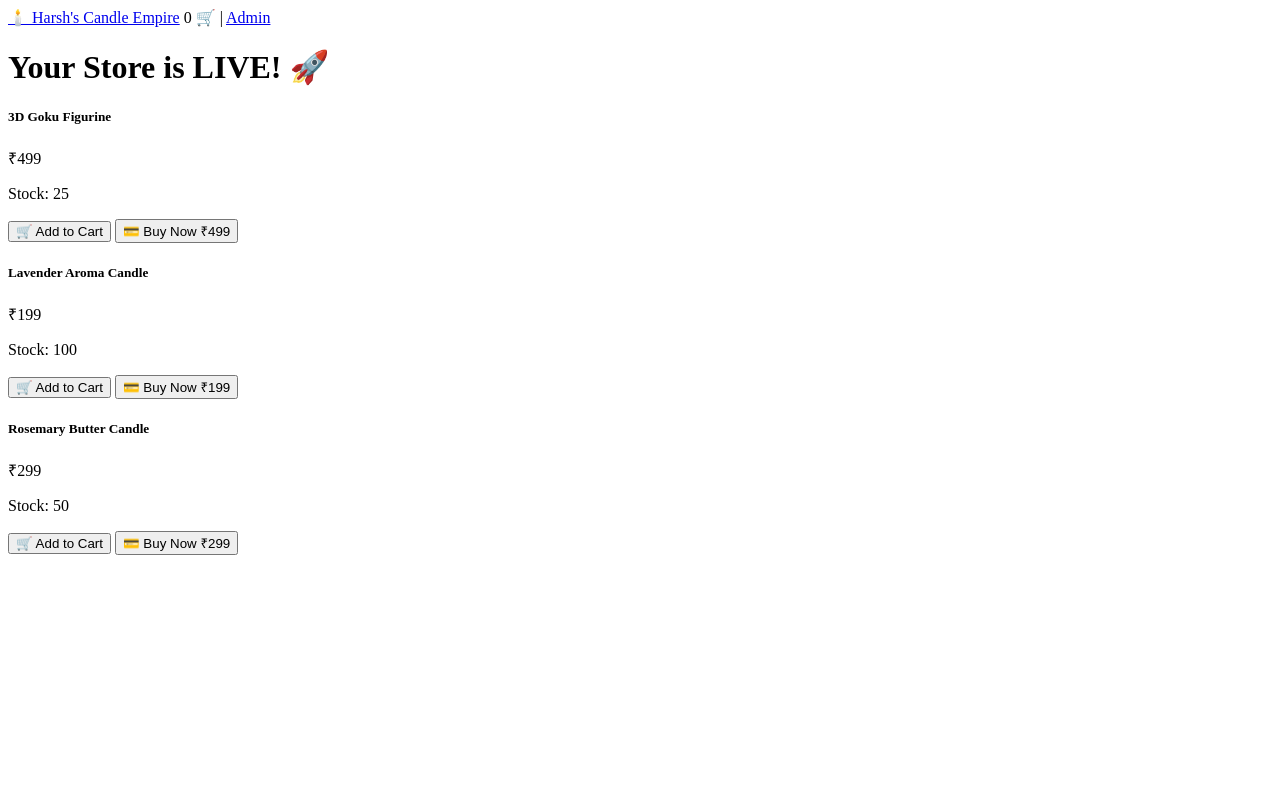
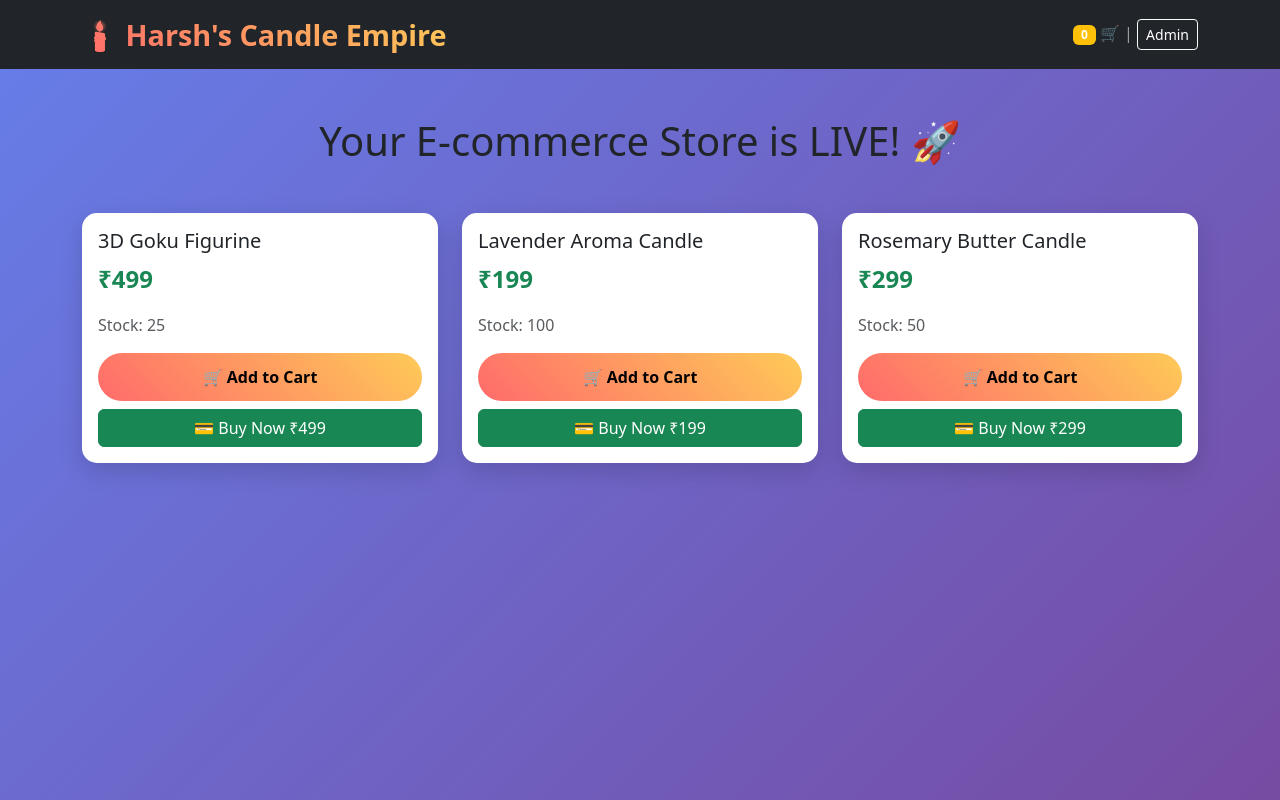
Before and after one commit to Harsh-D11/ecommerce-api, a Flask app: page / in a window 1280 px wide. Run offline with Flask 3, Linux system fonts and the light colour scheme; some libraries are stand-ins or nearby versions.

Commit message:
index.html

```diff
--- a/templates/index.html
+++ b/templates/index.html
@@ -1,3 +1,12 @@
+<!DOCTYPE html>
+<html lang="en">
+<head>
+    <meta charset="UTF-8">
+    <meta name="viewport" content="width=device-width, initial-scale=1.0">
+    <title>Harsh's Candle Empire 🕯️</title>
+    <link href="https://cdn.jsdelivr.net/npm/bootstrap@5.3.0/dist/css/bootstrap.min.css" rel="stylesheet">
+    <link rel="stylesheet" href="/static/style.css">
+</head>
 <body>
     <nav class="navbar navbar-expand-lg navbar-dark bg-dark">
         <div class="container">
@@ -10,14 +19,13 @@
     </nav>
 
     <div class="container mt-5">
-        <h1 class="text-center mb-5">Your Store is LIVE! 🚀</h1>
+        <h1 class="text-center mb-5">Your E-commerce Store is LIVE! 🚀</h1>
         <div class="row" id="products">
-            <!-- Products load here -->
+            <!-- Products load here via JavaScript -->
         </div>
     </div>
 
-    <!-- Razorpay Checkout -->
-    <script src="https://checkout.razorpay.com/v1/checkout.js"></script>
     <script src="https://cdn.jsdelivr.net/npm/bootstrap@5.3.0/dist/js/bootstrap.bundle.min.js"></script>
     <script src="/static/cart.js"></script>
 </body>
+</html>
```
